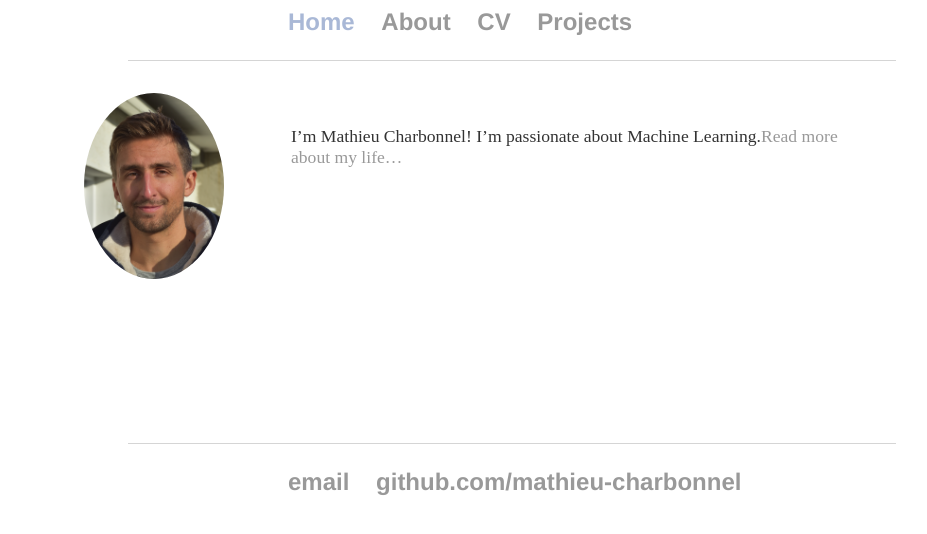
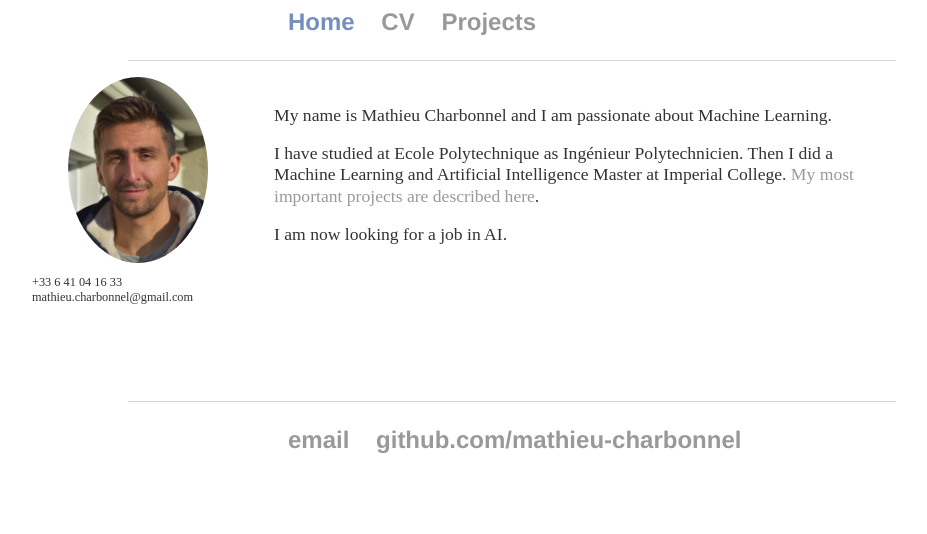
Before and after one commit to mathieu-charbonnel/mathieu-charbonnel.github.io, a Jekyll site: the page built from _pages/home.md, in a window 1280 px wide. Shown: the top 534 px of the page, without its empty margins (8-935 px from the left). Built offline with Jekyll 4.4.1, drawn with Linux system fonts in a browser that asks for light colours.

Commit message:
remove about and concentrate on home

```diff
--- a/_data/navigation.yml
+++ b/_data/navigation.yml
@@ -1,7 +1,5 @@
 - name: Home
   link: /
-- name: About
-  link: /about/
 - name: CV
   link: /cv/
 - name: Projects
--- a/_includes/leftcol.html
+++ b/_includes/leftcol.html
@@ -1,3 +1,5 @@
 <div class="leftcol">
    <img src="../assets/img/prof_pic.jpg" width="140" border="0" />
+   <p>+33 6 41 04 16 33 <br>
+  mathieu.charbonnel@gmail.com </p>
   </div>
--- a/_layouts/about.html
+++ /dev/null
@@ -1,6 +0,0 @@
----
-layout: default
----
-<div class="blurb">
-  {{ content }}
-</div><!-- /.blurb -->
--- a/_layouts/projects.html
+++ b/_layouts/projects.html
@@ -2,7 +2,6 @@
 layout: default
 ---
 <div class="blurb">
-	<h1>{{ page.title }}</h1>
 	<ul class="posts">
 
 	  {% for post in site.posts %}
--- a/_pages/home.md
+++ b/_pages/home.md
@@ -3,5 +3,8 @@ layout: home
 title: Mathieu Charbonnel
 permalink: /
 ---
-I'm Mathieu Charbonnel!
-I'm passionate about Machine Learning.[Read more about my life...](/about)
+My name is Mathieu Charbonnel and I am passionate about Machine Learning.
+
+I have studied at Ecole Polytechnique as Ingénieur Polytechnicien. Then I did a Machine Learning and Artificial Intelligence Master at Imperial College. [My most important projects are described here](/projects).
+
+I am now looking for a job in AI.
--- a/assets/css/main.css
+++ b/assets/css/main.css
@@ -36,13 +36,13 @@ p {
 
 nav {
       border-bottom: 1px solid #d5d5d5;
-      margin-bottom: 2em;
+      margin-bottom: 1em;
       margin-left: 8rem;
 }
 
 footer {
     margin-left: 8rem;
-    margin-top: 2em;
+    margin-top: 1em;
     border-top: 1px solid #d5d5d5;
     font-size: 1.em;
 }
@@ -56,7 +56,7 @@ ul.posts li {
     list-style: none;
 }
 
-.current { color: rgba(84, 114, 174,0.5); }
+.current { color: rgba(84, 114, 174,0.8); }
 
 home body {
     background-image: url("../img/prof_pic.jpg");
@@ -71,13 +71,13 @@ home body {
 }
 
 .blurb {
-  padding: 15px;
+  padding: 10px;
   margin-left: 8em;
 }
 
 
 .container {
-  padding: 15px;
+  padding: 10px;
   min-height: 18em;
   margin-left: 2em;
 
@@ -91,12 +91,13 @@ home body {
 
 .leftcol {
   flex: none;
-  width: 180px;
+  width: 200px;
   background: white;
-  margin-left: 4rem;
+  margin-left: 2rem;
+  font-size:0.7em;
  }
 
  .leftcol img{
-   margin-left: 20px;
+   margin-left: 36px;
    border-radius: 50%;
   }
```
Also changed, not shown: _pages/about.md (deleted, +0 -8 lines), _pages/cv.md (+0 -6 lines), assets/img/bckgrd.png (added).
